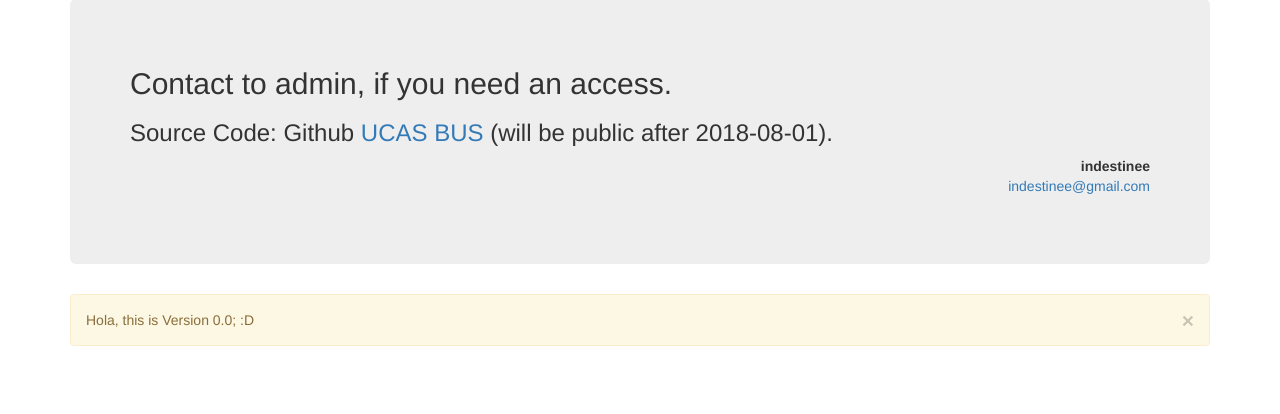
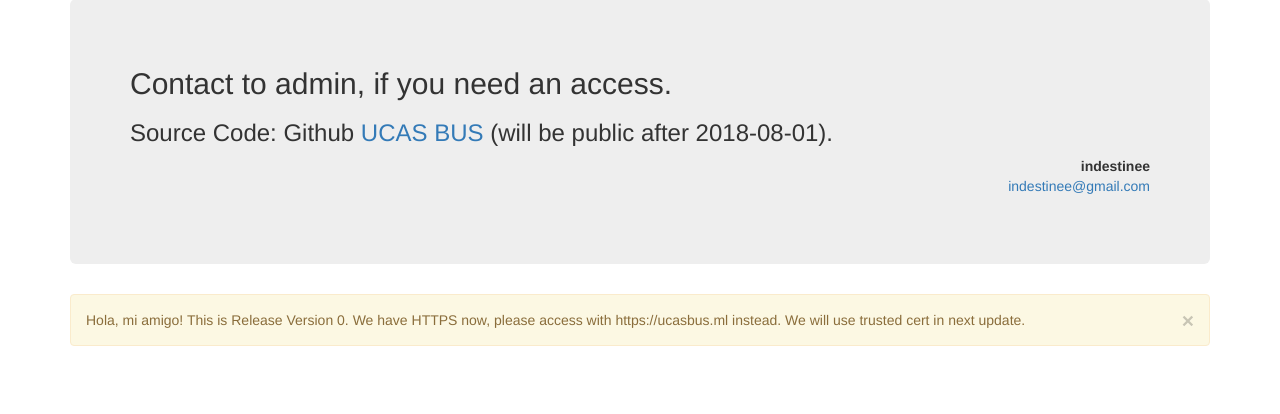
Before and after one commit to indestinee/UCAS-BUS, a Flask app: page / in a window 1280 px wide. Shown: the part 179-593 px from the top of the page. Run offline with Flask 2, Linux system fonts and the light colour scheme; parts of the project's set-up code (start-up, migrations or seed data) failed here and were passed over; some libraries are stand-ins or nearby versions.

Commit message:
update static file

```diff
--- a/commom.py
+++ b/commom.py
@@ -14,7 +14,7 @@ class Config:
     running_status_file = os.path.join(cache_path, 'running.status')
 
     static_folder='static'
-    static_url_path='/static'
+    static_url_path=''
 
     log_path = 'log'
 
--- a/news.txt
+++ b/news.txt
@@ -1 +1 @@
-Hola, this is Version 0.0; :D
+Hola, mi amigo! This is Release Version 0. We have HTTPS now, please access with https://ucasbus.ml instead. We will use trusted cert in next update.
--- a/templates/admin.html
+++ b/templates/admin.html
@@ -3,7 +3,7 @@
   <head>
     {% if back %}
     <meta http-equiv="Refresh" content="0; url=/admin">
-    <link rel="Shortcut Icon" href='/static/bus.png'>
+    <link rel="Shortcut Icon" href='/bus.png'>
     {% endif %}
     <meta charset="utf-8">
     <meta http-equiv="X-UA-Compatible" content="IE=edge">
--- a/templates/login.html
+++ b/templates/login.html
@@ -1,7 +1,7 @@
 <!DOCTYPE html>
 <html lang="zh-CN">
   <head>
-    <link rel="Shortcut Icon" href='/static/bus.png'>
+    <link rel="Shortcut Icon" href='/bus.png'>
     <meta charset="utf-8">
     <meta http-equiv="X-UA-Compatible" content="IE=edge">
     <meta name="viewport" content="width=device-width, initial-scale=1">
--- a/templates/main.html
+++ b/templates/main.html
@@ -1,7 +1,7 @@
 <!DOCTYPE html>
 <html lang="zh-CN">
   <head>
-    <link rel="Shortcut Icon" href='/static/bus.png'>
+    <link rel="Shortcut Icon" href='/bus.png'>
     <meta http-equiv="Content-Type" content="text/html; charset=utf-8" />
     <meta http-equiv="X-UA-Compatible" content="IE=edge">
     <meta name="viewport" content="width=device-width, initial-scale=1">
```
